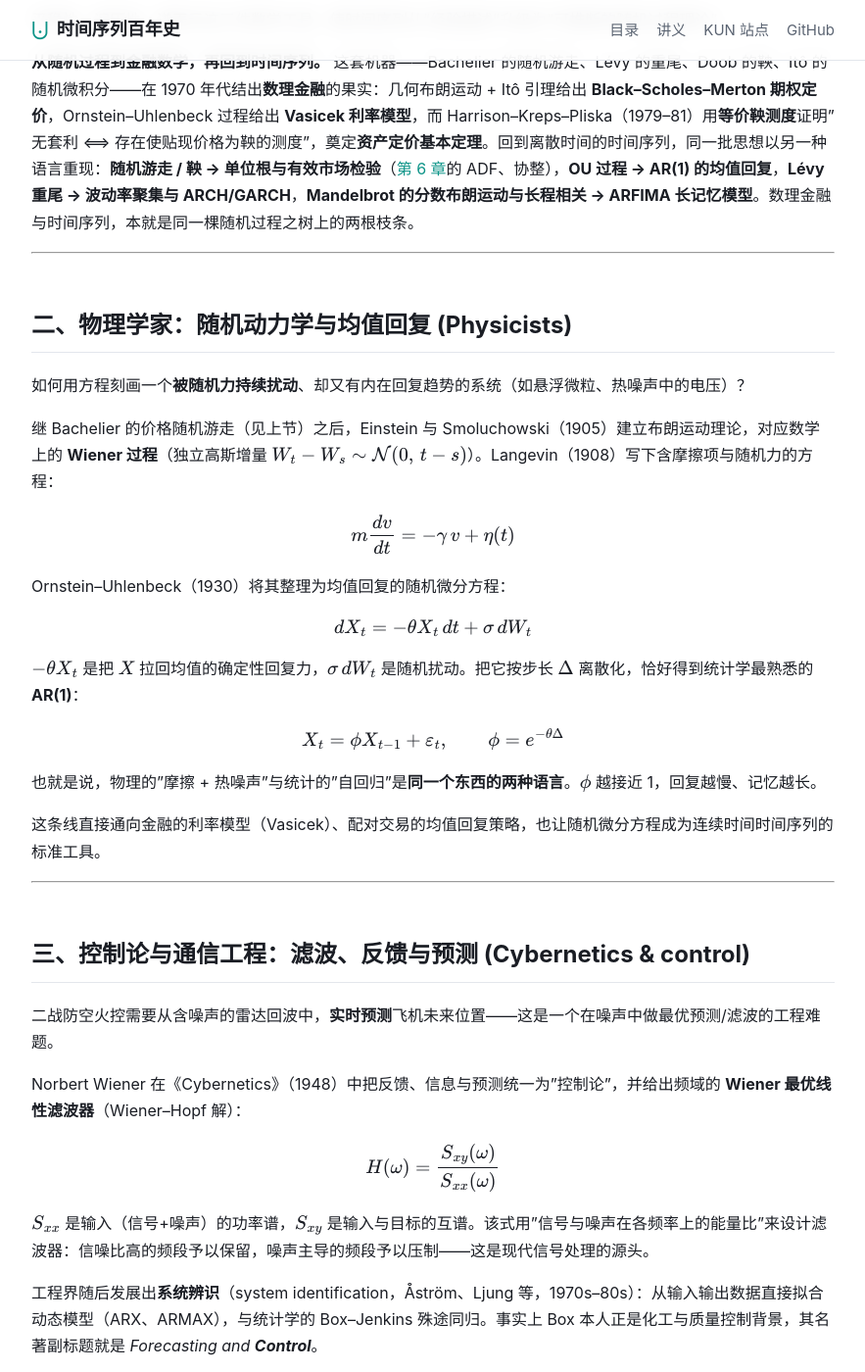
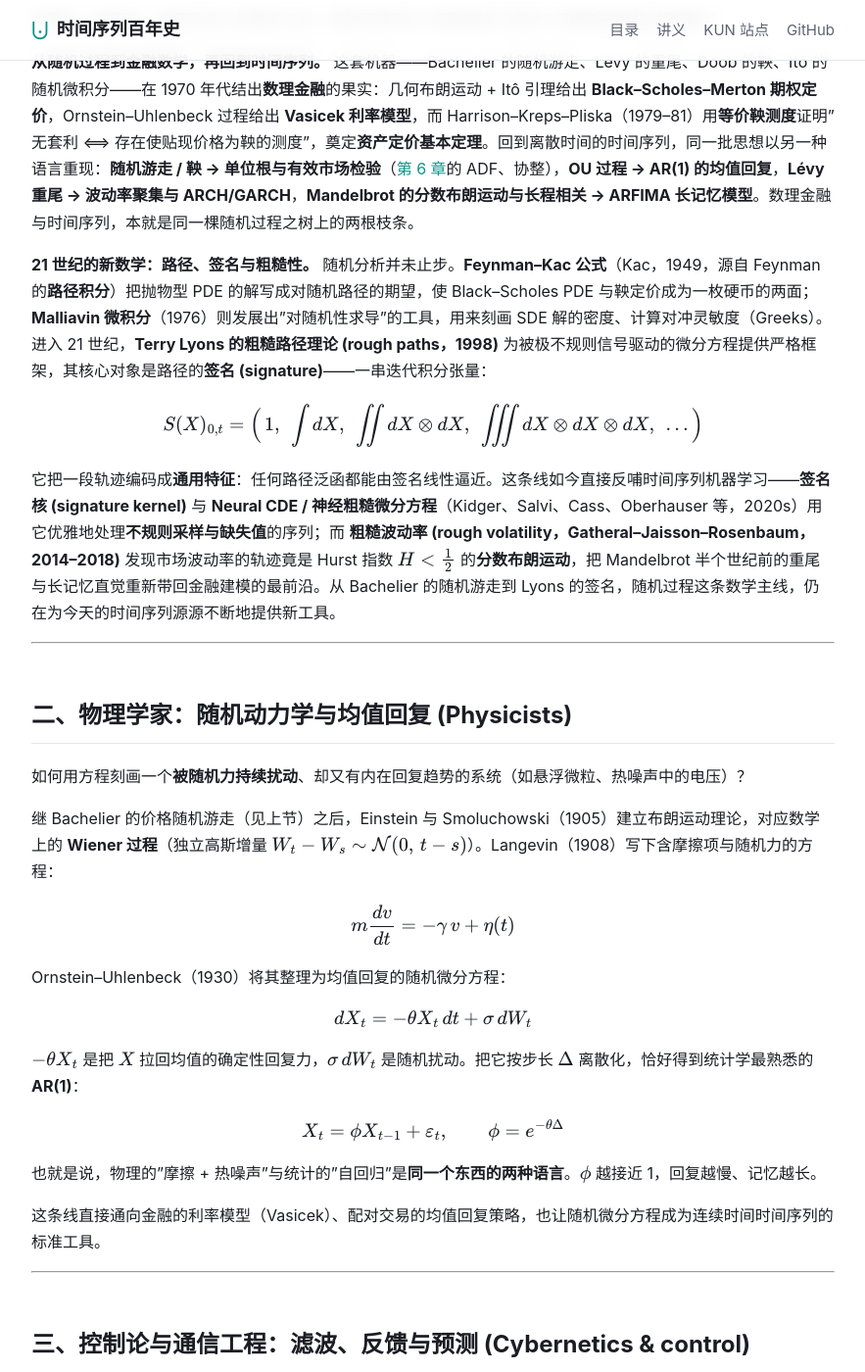
Before and after one commit to JiangYou2025/kun, a Jekyll site: the page built from history/foundations.md, in a window 1280 px wide and 1400 px high, scrolled down 2276 px. Shown: the whole window at 98% size, without its empty margins (198-1081 px from the left). Built offline with Jekyll 4.4.1, drawn with Linux system fonts in a browser that asks for light colours; formulas are drawn with MathJax 3; some of the changed text lies outside the part shown.

Commit message:
History: add modern stochastic-analysis thread (path integral, rough paths, signatures)
Extend the mathematicians lineage into the 21st century — Feynman-Kac/path
integral, Malliavin calculus, Lyons' rough paths & path signature, rough
volatility, and signature-kernel/Neural-CDE methods for irregular time series.
Add the matching math-domain rows to the filterable timeline.

Co-Authored-By: Claude Opus 4.8 (1M context) <noreply@anthropic.com>

```diff
--- a/history/foundations.md
+++ b/history/foundations.md
@@ -69,6 +69,12 @@ $$ S(\omega)=\sum_{k=-\infty}^{\infty}\gamma_k\, e^{-i\omega k} $$
 
 **从随机过程到金融数学，再回到时间序列。** 这套机器——Bachelier 的随机游走、Lévy 的重尾、Doob 的鞅、Itô 的随机微积分——在 1970 年代结出**数理金融**的果实：几何布朗运动 + Itô 引理给出 **Black–Scholes–Merton 期权定价**，Ornstein–Uhlenbeck 过程给出 **Vasicek 利率模型**，而 Harrison–Kreps–Pliska（1979–81）用**等价鞅测度**证明"无套利 ⟺ 存在使贴现价格为鞅的测度"，奠定**资产定价基本定理**。回到离散时间的时间序列，同一批思想以另一种语言重现：**随机游走 / 鞅 → 单位根与有效市场检验**（[第 6 章](06/)的 ADF、协整），**OU 过程 → AR(1) 的均值回复**，**Lévy 重尾 → 波动率聚集与 ARCH/GARCH**，**Mandelbrot 的分数布朗运动与长程相关 → ARFIMA 长记忆模型**。数理金融与时间序列，本就是同一棵随机过程之树上的两根枝条。
 
+**21 世纪的新数学：路径、签名与粗糙性。** 随机分析并未止步。**Feynman–Kac 公式**（Kac，1949，源自 Feynman 的**路径积分**）把抛物型 PDE 的解写成对随机路径的期望，使 Black–Scholes PDE 与鞅定价成为一枚硬币的两面；**Malliavin 微积分**（1976）则发展出"对随机性求导"的工具，用来刻画 SDE 解的密度、计算对冲灵敏度（Greeks）。进入 21 世纪，**Terry Lyons 的粗糙路径理论 (rough paths，1998)** 为被极不规则信号驱动的微分方程提供严格框架，其核心对象是路径的**签名 (signature)**——一串迭代积分张量：
+
+$$ S(X)_{0,t} = \Big(\,1,\ \int dX,\ \iint dX\otimes dX,\ \iiint dX\otimes dX\otimes dX,\ \dots\Big) $$
+
+它把一段轨迹编码成**通用特征**：任何路径泛函都能由签名线性逼近。这条线如今直接反哺时间序列机器学习——**签名核 (signature kernel)** 与 **Neural CDE / 神经粗糙微分方程**（Kidger、Salvi、Cass、Oberhauser 等，2020s）用它优雅地处理**不规则采样与缺失值**的序列；而 **粗糙波动率 (rough volatility，Gatheral–Jaisson–Rosenbaum，2014–2018)** 发现市场波动率的轨迹竟是 Hurst 指数 $$H<\tfrac12$$ 的**分数布朗运动**，把 Mandelbrot 半个世纪前的重尾与长记忆直觉重新带回金融建模的最前沿。从 Bachelier 的随机游走到 Lyons 的签名，随机过程这条数学主线，仍在为今天的时间序列源源不断地提供新工具。
+
 ---
 
 ## 二、物理学家：随机动力学与均值回复 (Physicists)
@@ -113,7 +119,7 @@ $$S_{xx}$$ 是输入（信号+噪声）的功率谱，$$S_{xy}$$ 是输入与目
 
 | 来源 | 代表人物 | 贡献 | 留给时间序列的遗产 |
 |------|----------|------|----------------------|
-| 数学 | Bachelier, Kolmogorov, Lévy, Doob, Itô | 随机游走、概率公理化、鞅、随机微积分、谱表示 | 平稳性、可推断性、有效市场/无套利、连续时间金融 |
+| 数学 | Bachelier, Kolmogorov, Lévy, Doob, Itô, Lyons | 随机游走、概率公理化、鞅、随机微积分、谱表示、粗糙路径与签名 | 平稳性、可推断性、有效市场/无套利、连续时间金融、序列的通用特征 |
 | 物理 | Einstein, Langevin, Uhlenbeck | 布朗运动、随机微分方程、均值回复 | 连续时间模型、AR(1) 的物理意义 |
 | 控制/通信 | Wiener, Kalman, Åström | 最优滤波、状态空间、系统辨识 | 递归估计、在线/自适应、反馈 |
 
@@ -121,4 +127,4 @@ $$S_{xx}$$ 是输入（信号+噪声）的功率谱，$$S_{xy}$$ 是输入与目
 
 ---
 
-**关键术语 (Key terms):** 平稳性 · 遍历定理 · 马尔可夫性 · 鞅 (martingale) · Lévy 过程与重尾 · 随机微积分 / Itô 引理 · 几何布朗运动 · 有效市场假说 · Wiener–Khinchin 定理 · Wiener 过程 · Ornstein–Uhlenbeck 过程 · Langevin 方程 · Wiener 滤波 · 系统辨识
+**关键术语 (Key terms):** 平稳性 · 遍历定理 · 马尔可夫性 · 鞅 (martingale) · Lévy 过程与重尾 · 随机微积分 / Itô 引理 · 几何布朗运动 · 有效市场假说 · 路径积分 / Feynman–Kac · 粗糙路径与路径签名 · 粗糙波动率 · Wiener–Khinchin 定理 · Wiener 过程 · Ornstein–Uhlenbeck 过程 · Langevin 方程 · Wiener 滤波 · 系统辨识
```
Also changed, not shown: history/index.md (+5 -0 lines).
